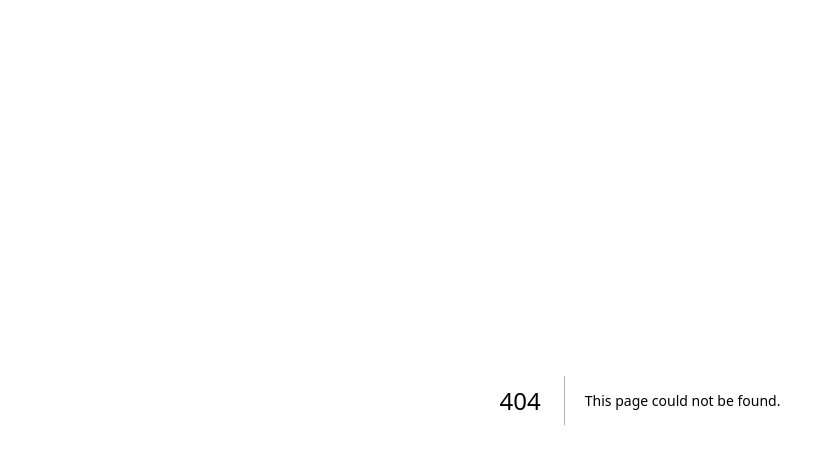
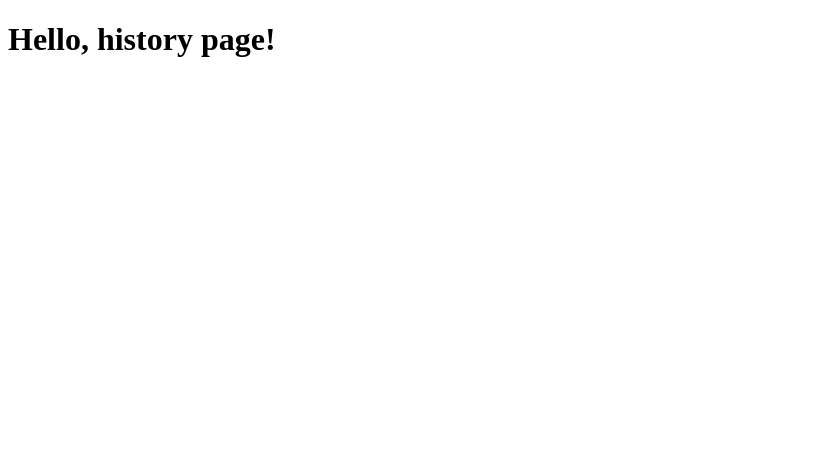
Before and after one commit to nuriver/graphiql-app, a Next.js app: page /history in a window 1280 px wide. Before the commit this address had no page. Shown: the top 464 px of the page, without its empty margins (0-835 px from the left). Built offline with nearby package versions, Linux system fonts and the light colour scheme.

Commit message:
feat: add default route to history

```diff
--- /dev/null
+++ b/src/app/history/page.tsx
@@ -0,0 +1,3 @@
+export default function Page() {
+  return <h1>Hello, history page!</h1>;
+}
```
